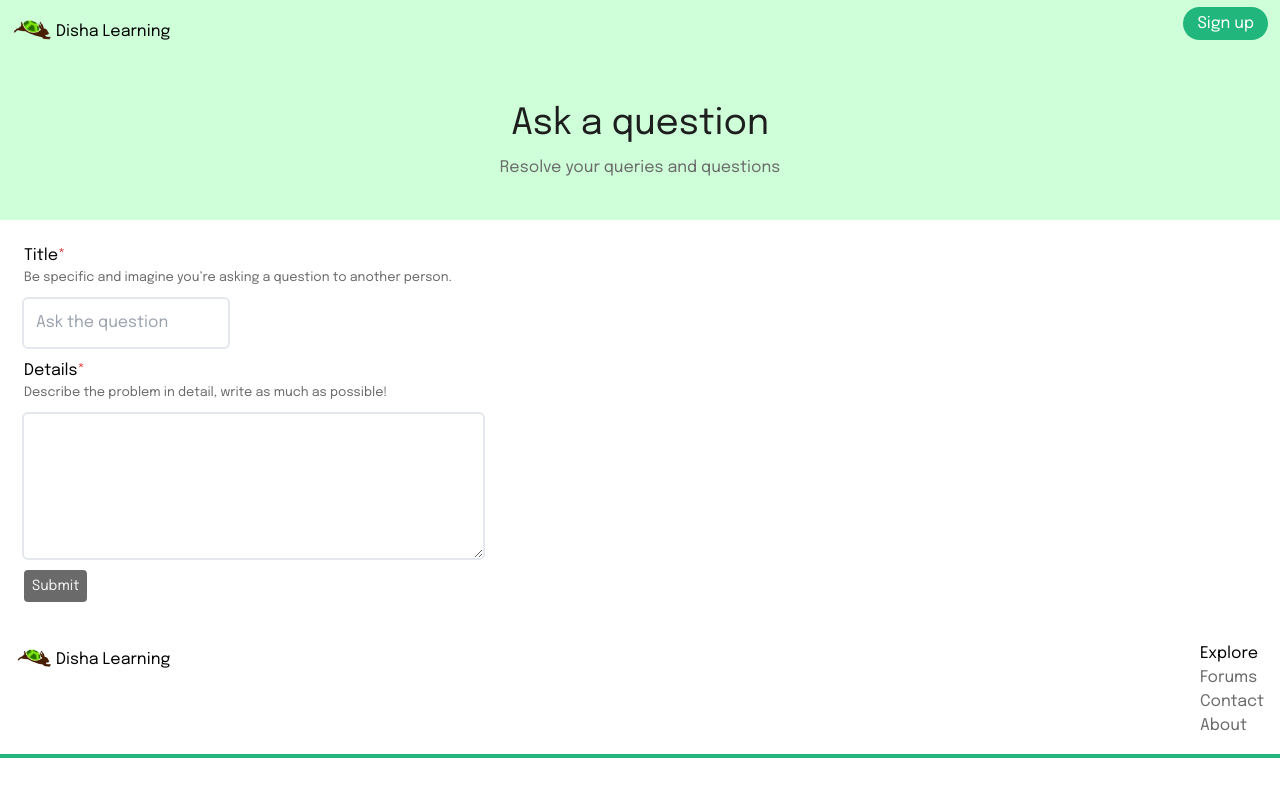
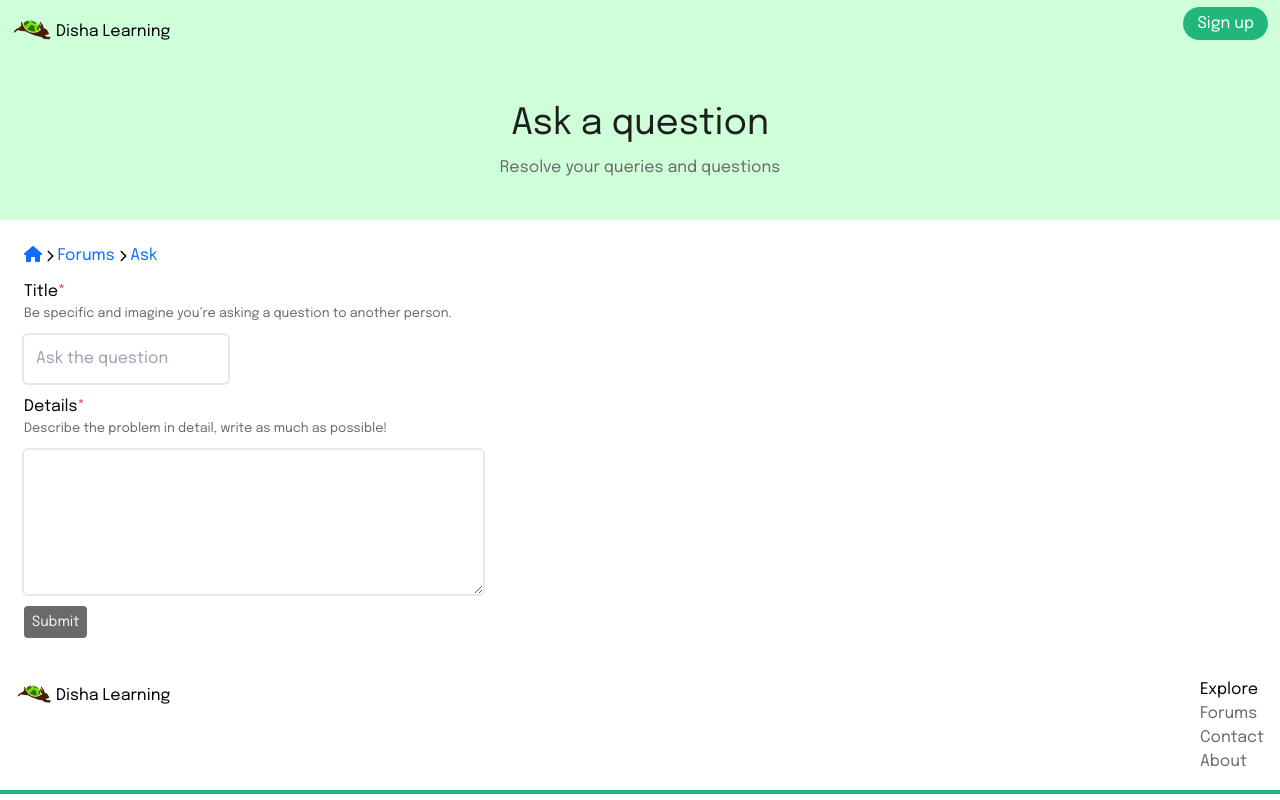
Before and after one commit to Avi-Rana-1718/dishalearning, a Next.js app: page /forums/ask in a window 1280 px wide. Built offline with nearby package versions, Linux system fonts and the light colour scheme.

Commit message:
Added breadcrumb

```diff
--- /dev/null
+++ b/app/_components/Breadcrumb.js
@@ -0,0 +1,21 @@
+import Link from "next/link";
+import { faHouse, faChevronRight } from "@fortawesome/free-solid-svg-icons";
+import { FontAwesomeIcon } from "@fortawesome/react-fontawesome";
+
+export default function Breadcrumb(props) {
+    const {links} = props;
+    return  (
+        <ul className="flex mb-3 items-center">
+            <li><Link href="/"><FontAwesomeIcon icon={faHouse} className="h-[1em] text-[#0D6EFD] mr-1"/></Link></li>
+            <li><FontAwesomeIcon icon={faChevronRight} className="h-[0.75em] mr-1 flex" /></li>
+            {links.map((el, index, arr)=>{
+                return (
+                    <>
+                    <li><Link href={el} className="mr-l text-[#0D6EFD] mr-1">{el[1].toUpperCase() + el.replace("/", "").substring(1)}</Link></li>
+                    {(index!=arr.length-1)?(<li><FontAwesomeIcon icon={faChevronRight} className="h-[0.75em] mr-1" /></li>):null}
+                    </>
+                )
+            })}
+        </ul>
+    )
+}
--- a/app/_components/Header.js
+++ b/app/_components/Header.js
@@ -6,10 +6,12 @@ export default function Header(props) {
     return (
         <header className="bg-[#ceffd8] pb-10">
         <Nav navLinks={false} />
-        <div className="text-center px-10 pt-10">
-          <h3 className="text-4xl text-[#1e1e1e] mb-3">{title}</h3>
-          <span className="text-[#6a6a6a]">{subtitle}</span>
-        </div>
+        {(title!=null && subtitle!=null)?(
+           <div className="text-center px-10 pt-10">
+           <h3 className="text-4xl text-[#1e1e1e] mb-3">{title}</h3>
+           <span className="text-[#6a6a6a]">{subtitle}</span>
+         </div>
+        ):null}
       </header>
     )
 }
--- a/app/forums/[id]/page.js
+++ b/app/forums/[id]/page.js
@@ -6,6 +6,7 @@ import { initializeApp } from "firebase/app";
 import { getDatabase, ref, child, get } from "firebase/database";
 import AsideBtns from "@/app/_components/AsideBtns";
 import Header from "@/app/_components/Header";
+import Breadcrumb from "@/app/_components/Breadcrumb";
 
 async function getData(id) {
 
@@ -49,6 +50,7 @@ export default async function Page({params}) {
       <Header />
         <main className="p-3 pt-0 bg-[#CEFFD8] md:flex">
             <div className="grow outline oultine-1 outline-2 min-h-[80vh] outline-slate-400/25 rounded md:max-w-[80vw] p-4 bg-[#fff]">
+            <Breadcrumb links={["/forums"]} />
             <h4 className="text-[#04AA6D] inline font-medium">Question : </h4>
             <span className="text-base" dangerouslySetInnerHTML={{__html:data.question}}></span>
             <small className="block mt-1">Submitted on {(new Date(data.timestamp).getDate() + "/" + (new Date(data.timestamp).getMonth()+1) + "/" + new Date(data.timestamp).getFullYear())} | Answered by {(data.hasOwnProperty("author")?data.author:"Vandana Rana")}</small>
--- a/app/forums/ask/page.js
+++ b/app/forums/ask/page.js
@@ -9,6 +9,7 @@ import { FontAwesomeIcon } from "@fortawesome/react-fontawesome";
 import { getDatabase, ref, child, set } from "firebase/database";
 import { useState } from "react";
 import Header from "@/app/_components/Header";
+import Breadcrumb from "@/app/_components/Breadcrumb";
 
 async function sendData(e, setSendStatus) {
 
@@ -49,6 +50,7 @@ export default function Ask() {
         <>
       <Header title="Ask a question" subtitle="Resolve your queries and questions"/>
       <main className="p-6">
+        <Breadcrumb links={["/forums", "/ask"]} />
       <div>
       {
       sendStatus==true?(
```
